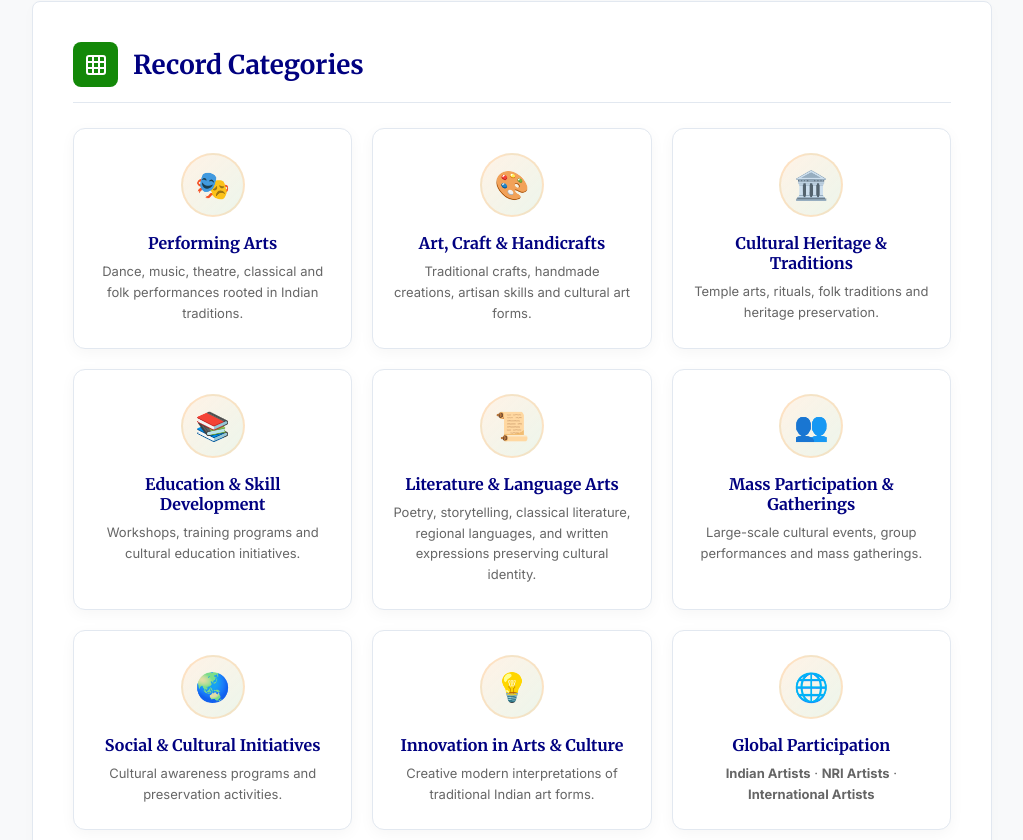
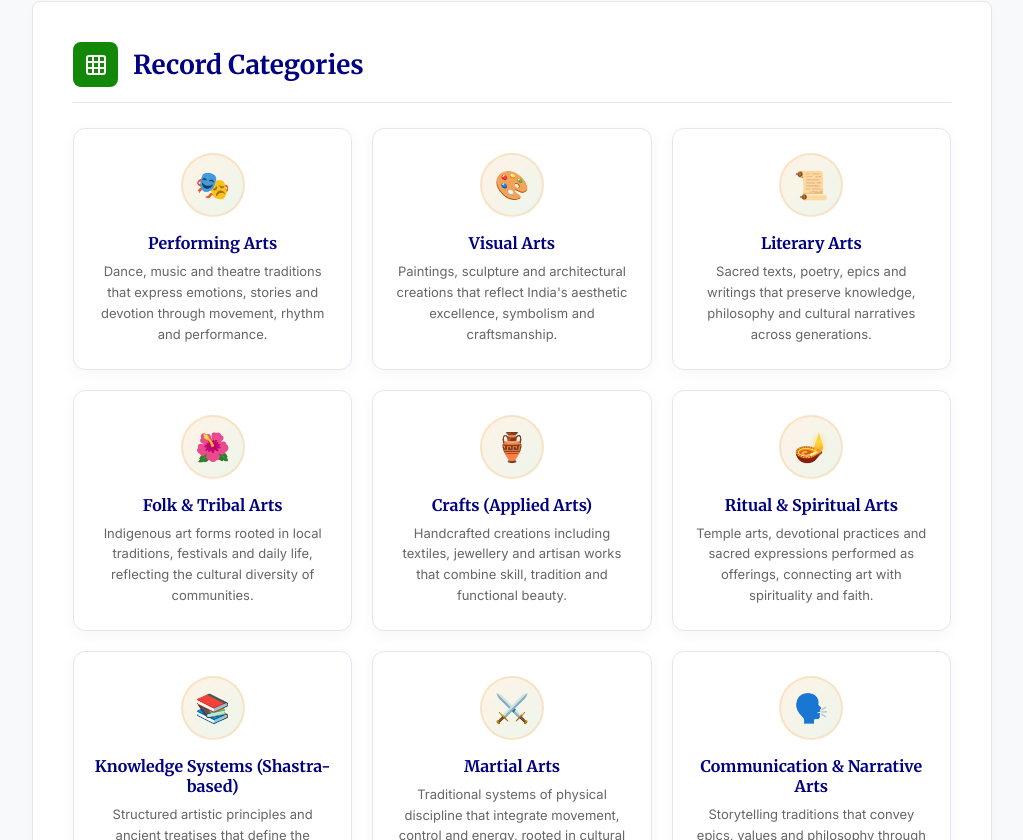
Before and after one commit to Dinesh2003babu/bharat-bhuvan-portal, a Next.js app: page /about in a window 1280 px wide. Shown: the part 1180-2020 px from the top of the page, without its empty margins (128-1151 px from the left). Built offline with nearby package versions, Linux system fonts and the light colour scheme.

Commit message:
content: update 9 record categories in about and apply pages

```diff
--- a/src/app/about/page.js
+++ b/src/app/about/page.js
@@ -85,73 +85,71 @@ export default function AboutPage() {
                     <span style={styles.catCardIcon}>🎭</span>
                   </div>
                   <h4 style={styles.catCardTitle}>Performing Arts</h4>
-                  <p style={styles.catCardDesc}>Dance, music, theatre, classical and folk performances rooted in Indian traditions.</p>
+                  <p style={styles.catCardDesc}>Dance, music and theatre traditions that express emotions, stories and devotion through movement, rhythm and performance.</p>
                 </div>
 
                 <div style={styles.catCard}>
                   <div style={styles.catCardIconWrap}>
                     <span style={styles.catCardIcon}>🎨</span>
                   </div>
-                  <h4 style={styles.catCardTitle}>Art, Craft &amp; Handicrafts</h4>
-                  <p style={styles.catCardDesc}>Traditional crafts, handmade creations, artisan skills and cultural art forms.</p>
+                  <h4 style={styles.catCardTitle}>Visual Arts</h4>
+                  <p style={styles.catCardDesc}>Paintings, sculpture and architectural creations that reflect India's aesthetic excellence, symbolism and craftsmanship.</p>
                 </div>
 
                 <div style={styles.catCard}>
                   <div style={styles.catCardIconWrap}>
-                    <span style={styles.catCardIcon}>🏛️</span>
+                    <span style={styles.catCardIcon}>📜</span>
                   </div>
-                  <h4 style={styles.catCardTitle}>Cultural Heritage &amp; Traditions</h4>
-                  <p style={styles.catCardDesc}>Temple arts, rituals, folk traditions and heritage preservation.</p>
+                  <h4 style={styles.catCardTitle}>Literary Arts</h4>
+                  <p style={styles.catCardDesc}>Sacred texts, poetry, epics and writings that preserve knowledge, philosophy and cultural narratives across generations.</p>
+                </div>
+
+                <div style={styles.catCard}>
+                  <div style={styles.catCardIconWrap}>
+                    <span style={styles.catCardIcon}>🌺</span>
+                  </div>
+                  <h4 style={styles.catCardTitle}>Folk &amp; Tribal Arts</h4>
+                  <p style={styles.catCardDesc}>Indigenous art forms rooted in local traditions, festivals and daily life, reflecting the cultural diversity of communities.</p>
+                </div>
+
+                <div style={styles.catCard}>
+                  <div style={styles.catCardIconWrap}>
+                    <span style={styles.catCardIcon}>🏺</span>
+                  </div>
+                  <h4 style={styles.catCardTitle}>Crafts (Applied Arts)</h4>
+                  <p style={styles.catCardDesc}>Handcrafted creations including textiles, jewellery and artisan works that combine skill, tradition and functional beauty.</p>
+                </div>
+
+                <div style={styles.catCard}>
+                  <div style={styles.catCardIconWrap}>
+                    <span style={styles.catCardIcon}>🪔</span>
+                  </div>
+                  <h4 style={styles.catCardTitle}>Ritual &amp; Spiritual Arts</h4>
+                  <p style={styles.catCardDesc}>Temple arts, devotional practices and sacred expressions performed as offerings, connecting art with spirituality and faith.</p>
                 </div>
 
                 <div style={styles.catCard}>
                   <div style={styles.catCardIconWrap}>
                     <span style={styles.catCardIcon}>📚</span>
                   </div>
-                  <h4 style={styles.catCardTitle}>Education &amp; Skill Development</h4>
-                  <p style={styles.catCardDesc}>Workshops, training programs and cultural education initiatives.</p>
+                  <h4 style={styles.catCardTitle}>Knowledge Systems (Shastra-based)</h4>
+                  <p style={styles.catCardDesc}>Structured artistic principles and ancient treatises that define the science, techniques and discipline behind Indian arts.</p>
                 </div>
 
                 <div style={styles.catCard}>
                   <div style={styles.catCardIconWrap}>
-                    <span style={styles.catCardIcon}>📜</span>
+                    <span style={styles.catCardIcon}>⚔️</span>
                   </div>
-                  <h4 style={styles.catCardTitle}>Literature &amp; Language Arts</h4>
-                  <p style={styles.catCardDesc}>Poetry, storytelling, classical literature, regional languages, and written expressions preserving cultural identity.</p>
+                  <h4 style={styles.catCardTitle}>Martial Arts</h4>
+                  <p style={styles.catCardDesc}>Traditional systems of physical discipline that integrate movement, control and energy, rooted in cultural and spiritual practices.</p>
                 </div>
 
                 <div style={styles.catCard}>
                   <div style={styles.catCardIconWrap}>
-                    <span style={styles.catCardIcon}>👥</span>
+                    <span style={styles.catCardIcon}>🗣️</span>
                   </div>
-                  <h4 style={styles.catCardTitle}>Mass Participation &amp; Gatherings</h4>
-                  <p style={styles.catCardDesc}>Large-scale cultural events, group performances and mass gatherings.</p>
-                </div>
-
-                <div style={styles.catCard}>
-                  <div style={styles.catCardIconWrap}>
-                    <span style={styles.catCardIcon}>🌏</span>
-                  </div>
-                  <h4 style={styles.catCardTitle}>Social &amp; Cultural Initiatives</h4>
-                  <p style={styles.catCardDesc}>Cultural awareness programs and preservation activities.</p>
-                </div>
-
-                <div style={styles.catCard}>
-                  <div style={styles.catCardIconWrap}>
-                    <span style={styles.catCardIcon}>💡</span>
-                  </div>
-                  <h4 style={styles.catCardTitle}>Innovation in Arts &amp; Culture</h4>
-                  <p style={styles.catCardDesc}>Creative modern interpretations of traditional Indian art forms.</p>
-                </div>
-
-                {/* <div style={{ ...styles.catCard, borderTop: '3px solid var(--color-green)' }}> */}
-                {/* <div style={{ ...styles.catCardIconWrap, borderColor: 'rgba(19,136,8,0.25)', background: 'linear-gradient(135deg, rgba(19,136,8,0.1), rgba(255,153,51,0.06))' }}> */}
-                <div style={styles.catCard}>
-                  <div style={styles.catCardIconWrap}>
-                    <span style={styles.catCardIcon}>🌐</span>
-                  </div>
-                  <h4 style={styles.catCardTitle}>Global Participation</h4>
-                  <p style={styles.catCardDesc}><strong>Indian Artists</strong> · <strong>NRI Artists</strong> · <strong>International Artists</strong></p>
+                  <h4 style={styles.catCardTitle}>Communication &amp; Narrative Arts</h4>
+                  <p style={styles.catCardDesc}>Storytelling traditions that convey epics, values and philosophy through narration, dialogue and expressive presentation.</p>
                 </div>
 
               </div>
```
Also changed, not shown: src/app/apply/page.js (+10 -9 lines).
